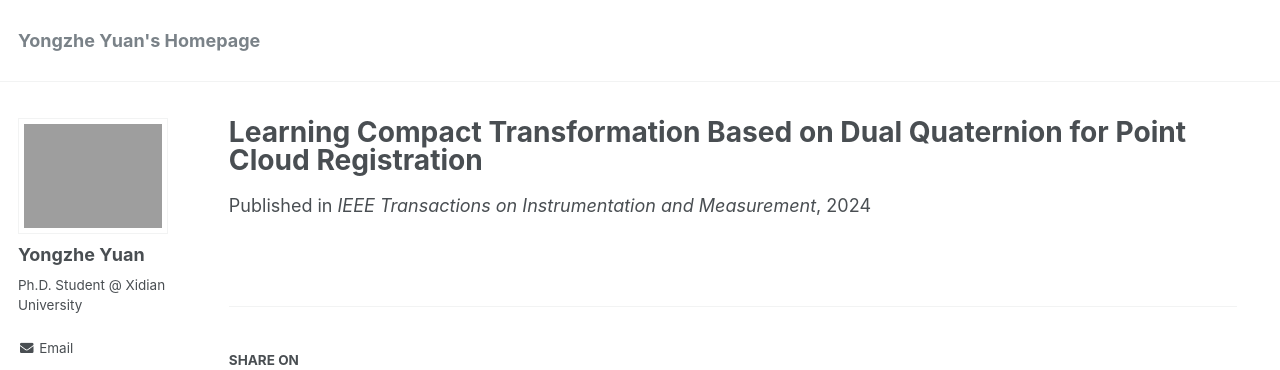
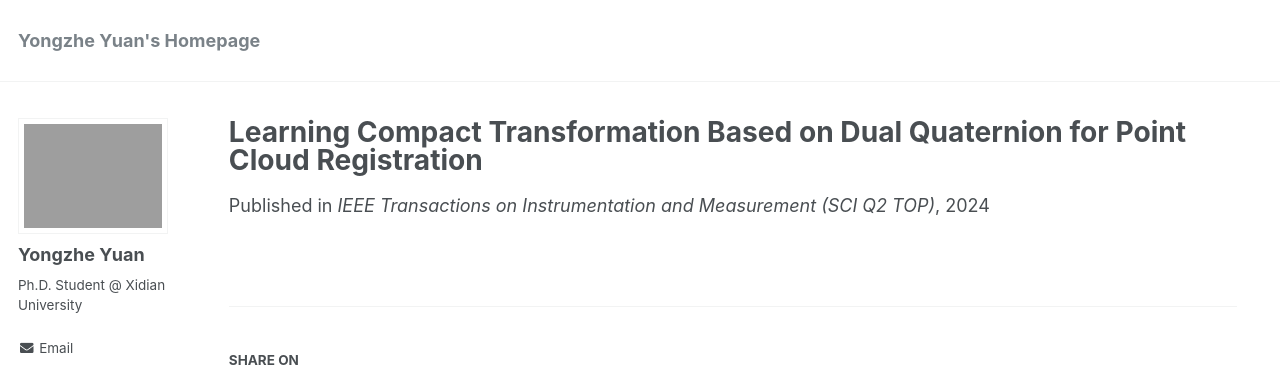
Before and after one commit to YYZMARS/YYZMARS.github.io, a Jekyll site: the page built from _publications/paper5.md, in a window 1280 px wide. Shown: the top 370 px of the page. Built offline with Jekyll 4.4.1, drawn with Linux system fonts in a browser that asks for light colours; a script that is not in the unit is left out.

Commit message:
Update paper5.md

```diff
--- a/_publications/paper5.md
+++ b/_publications/paper5.md
@@ -1,13 +1,13 @@
 ---
 title: "Learning Compact Transformation Based on Dual Quaternion for Point Cloud Registration"
-teaser: paper1.png
+teaser: paper5.png
 label: TIM
 date: 2024-01-15
 dd: February 18, 2021
 author: <b>Yongzhe Yuan</b>, Yue Wu, Jiayi Lei, Congying Hu, Maoguo Gong, Xiaolong Fan, Wenping Ma, Qiguang Miao
 tag1: Point Cloud Registration
 tag2: Dual Quaternion
-venue: IEEE Transactions on Instrumentation and Measurement
+venue: IEEE Transactions on Instrumentation and Measurement (SCI Q2 TOP)
 paperurl: https://ieeexplore.ieee.org/abstract/document/10381830
 codeurl: https://ieeexplore.ieee.org/abstract/document/9357940
 ---
```
